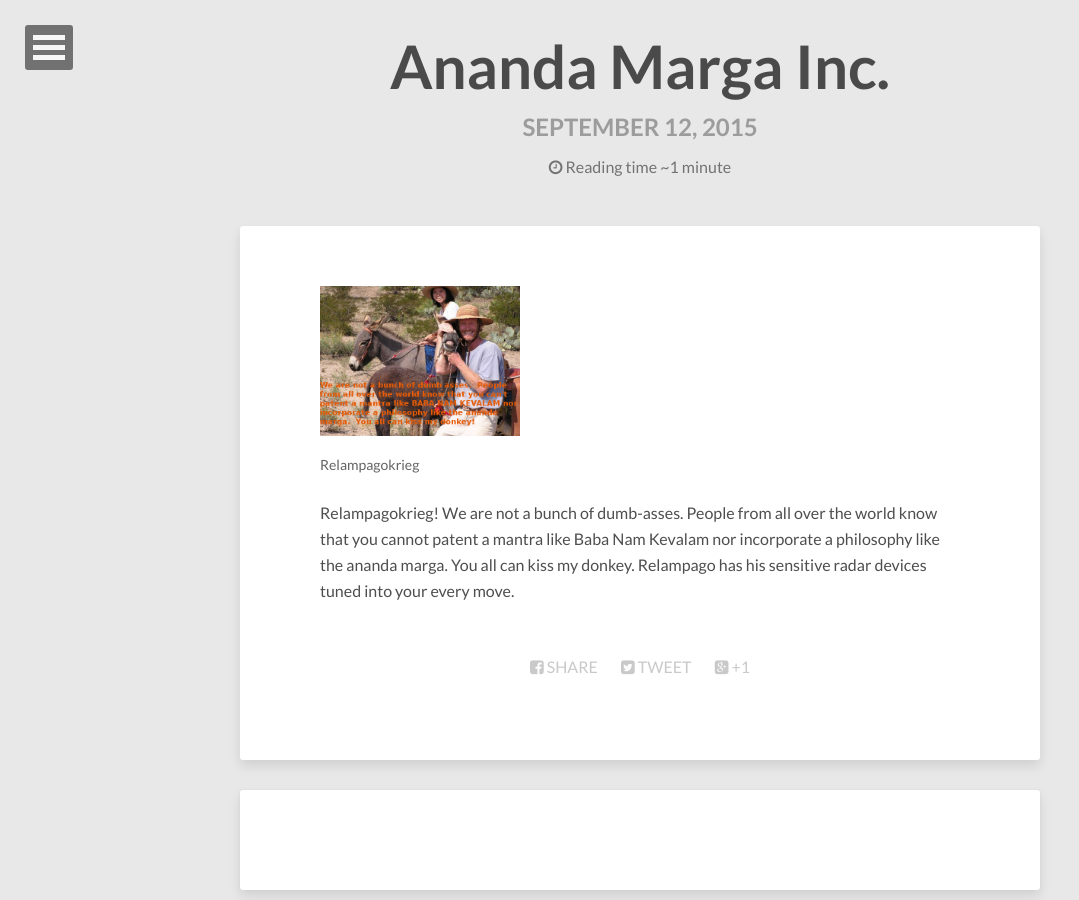
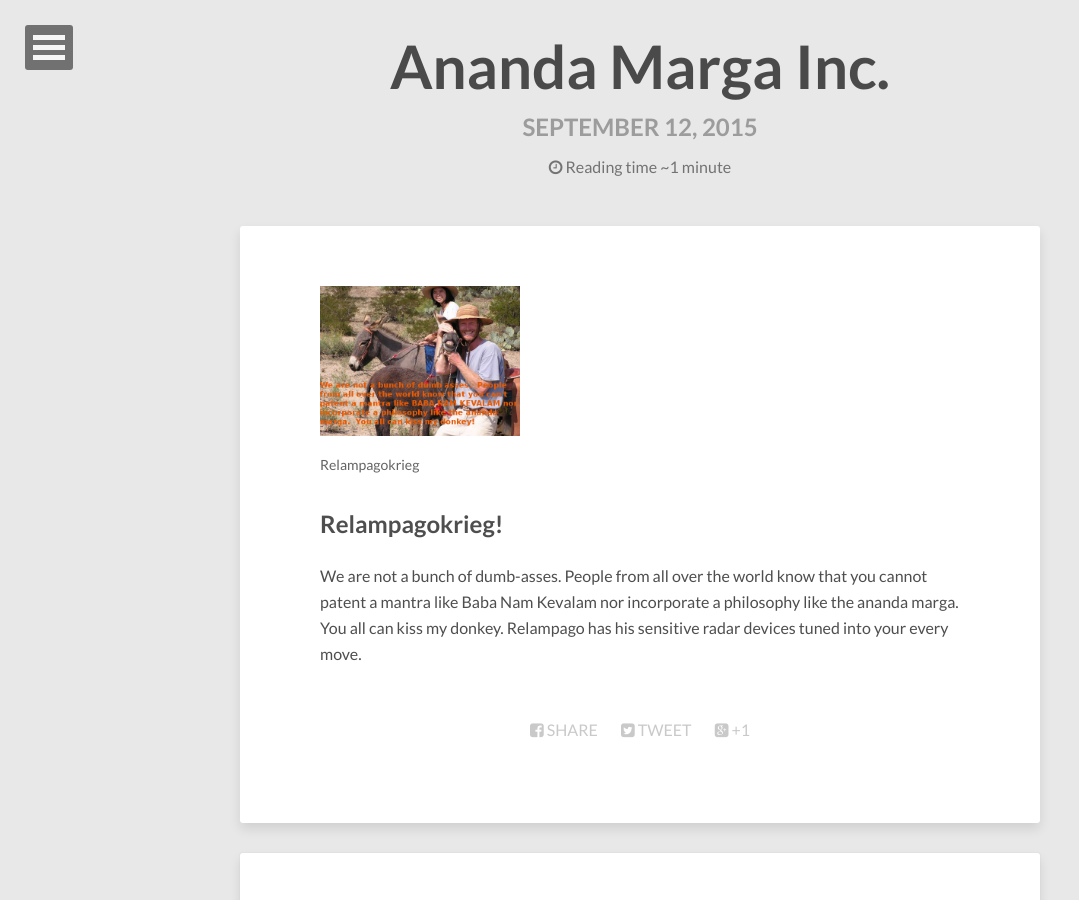
Before and after one commit to anandamurtiidiscursos/anandamurtiidiscursos.github.io, a Jekyll site: the page built from _posts/2015-09-12-ananda-marga-inc.md, in a window 1280 px wide and 900 px high. Shown: the whole window, without its empty margins (0-1079 px from the left). Built offline with Jekyll 4.4.1, drawn with Linux system fonts in a browser that asks for light colours; nearby versions of some CDN libraries; comment, search, counter and statistics services are not loaded.

```diff
--- a/_posts/2015-09-12-ananda-marga-inc.md
+++ b/_posts/2015-09-12-ananda-marga-inc.md
@@ -9,5 +9,6 @@ comments: true
 {% endcapture %}
 {% include gallery images=images caption="Relampagokrieg" cols=3 %}
 
-Relampagokrieg!
+## Relampagokrieg!
+
 We are not a bunch of dumb-asses.  People from all over the world know that you cannot patent a mantra like Baba Nam Kevalam nor incorporate a philosophy like the ananda marga.  You all can kiss my donkey.  Relampago has his sensitive radar devices tuned into your every move.
```
